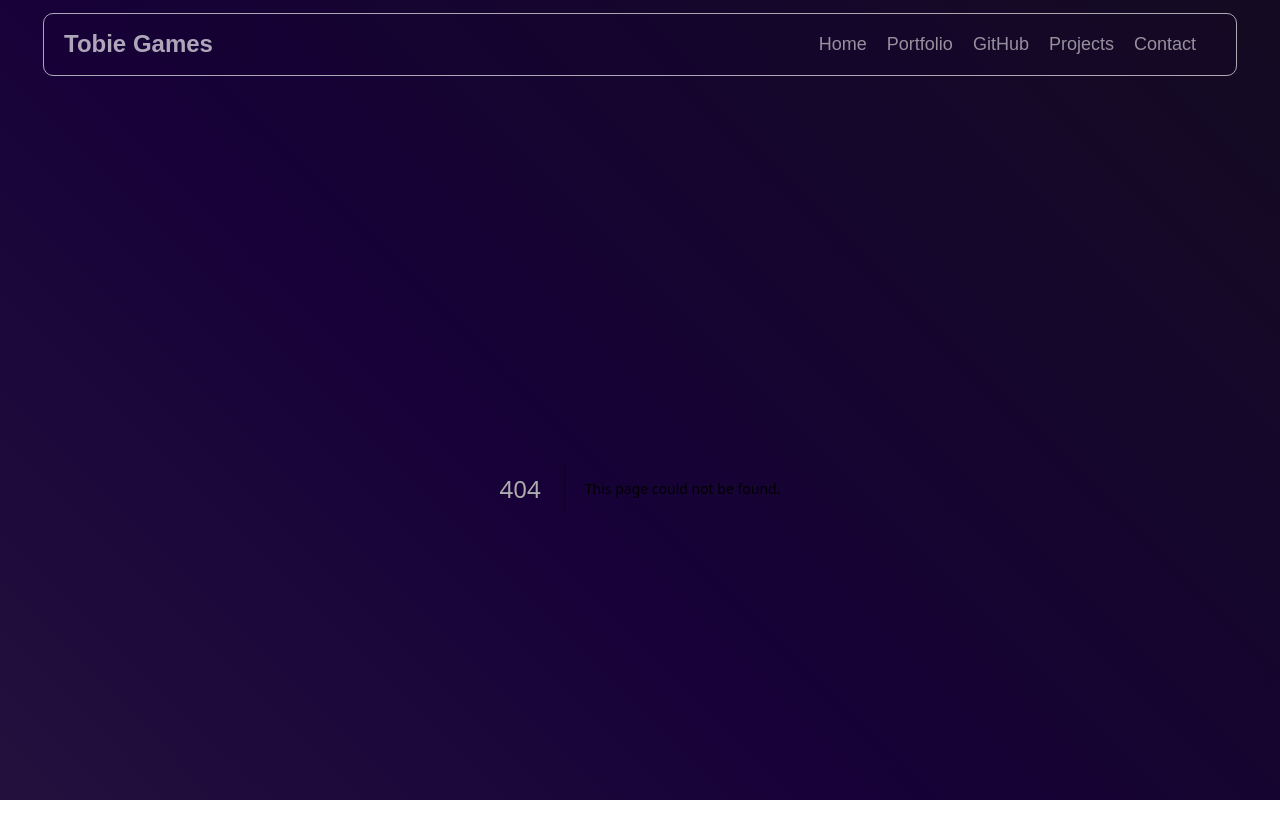
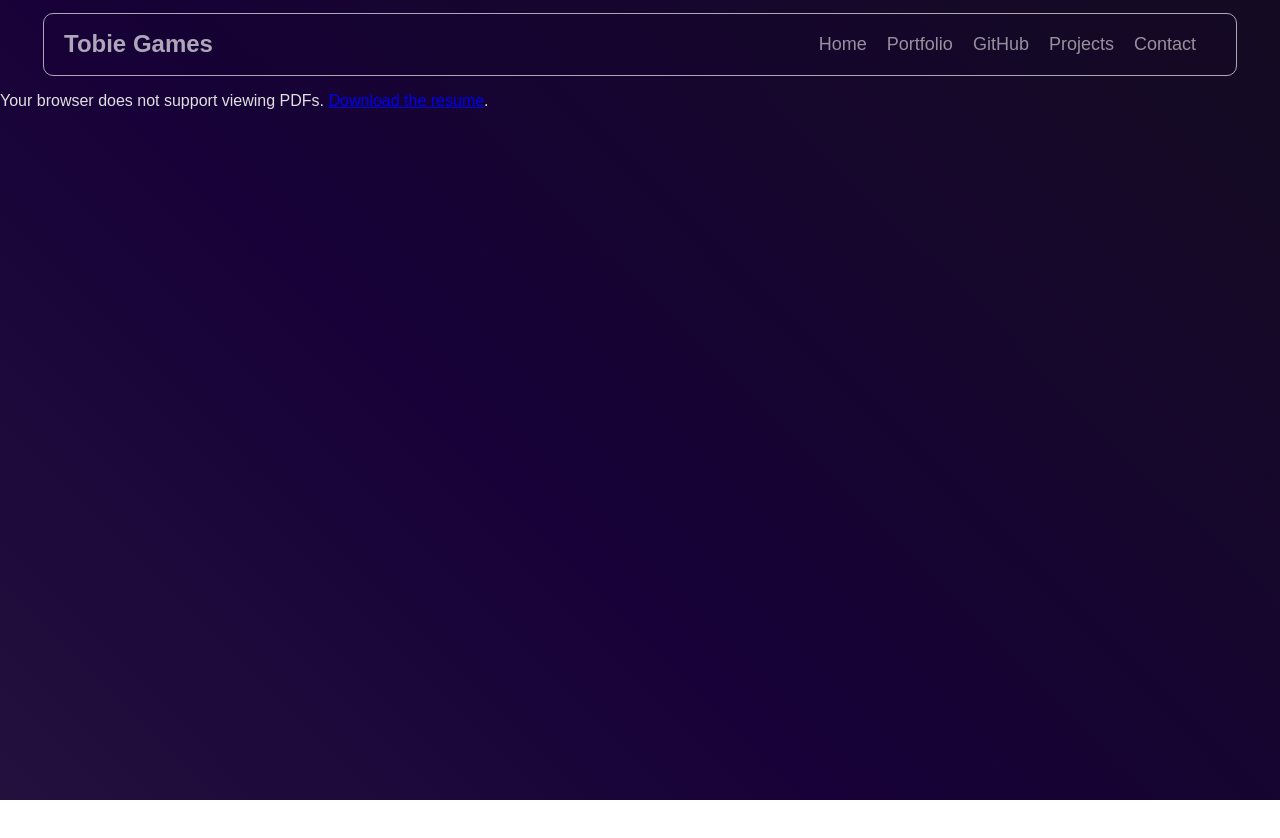
Before and after one commit to Tobie-Rathbun/React-Portfolio--Next.js-, a Next.js app: page /invite in a window 1280 px wide. Before the commit this address had no page. Shown: the top 838 px of the page. After the commit the page ends 800 px from the top, so only its background shows below. Built offline with nearby package versions, Linux system fonts and the light colour scheme.

Commit message:
created new page for future invite card project

```diff
--- /dev/null
+++ b/src/app/invite/page.tsx
@@ -0,0 +1,17 @@
+export default function ResumePage() {
+    return (
+      <div className="resume-page">
+        <object
+          data="/Tobie Rathbun Resume January 2025.pdf"
+          type="application/pdf"
+          width="100%"
+          height="800px"
+        >
+          <p>
+            Your browser does not support viewing PDFs.{" "}
+            <a href="/Tobie Rathbun Resume January 2025.pdf">Download the resume</a>.
+          </p>
+        </object>
+      </div>
+    );
+  }
```
